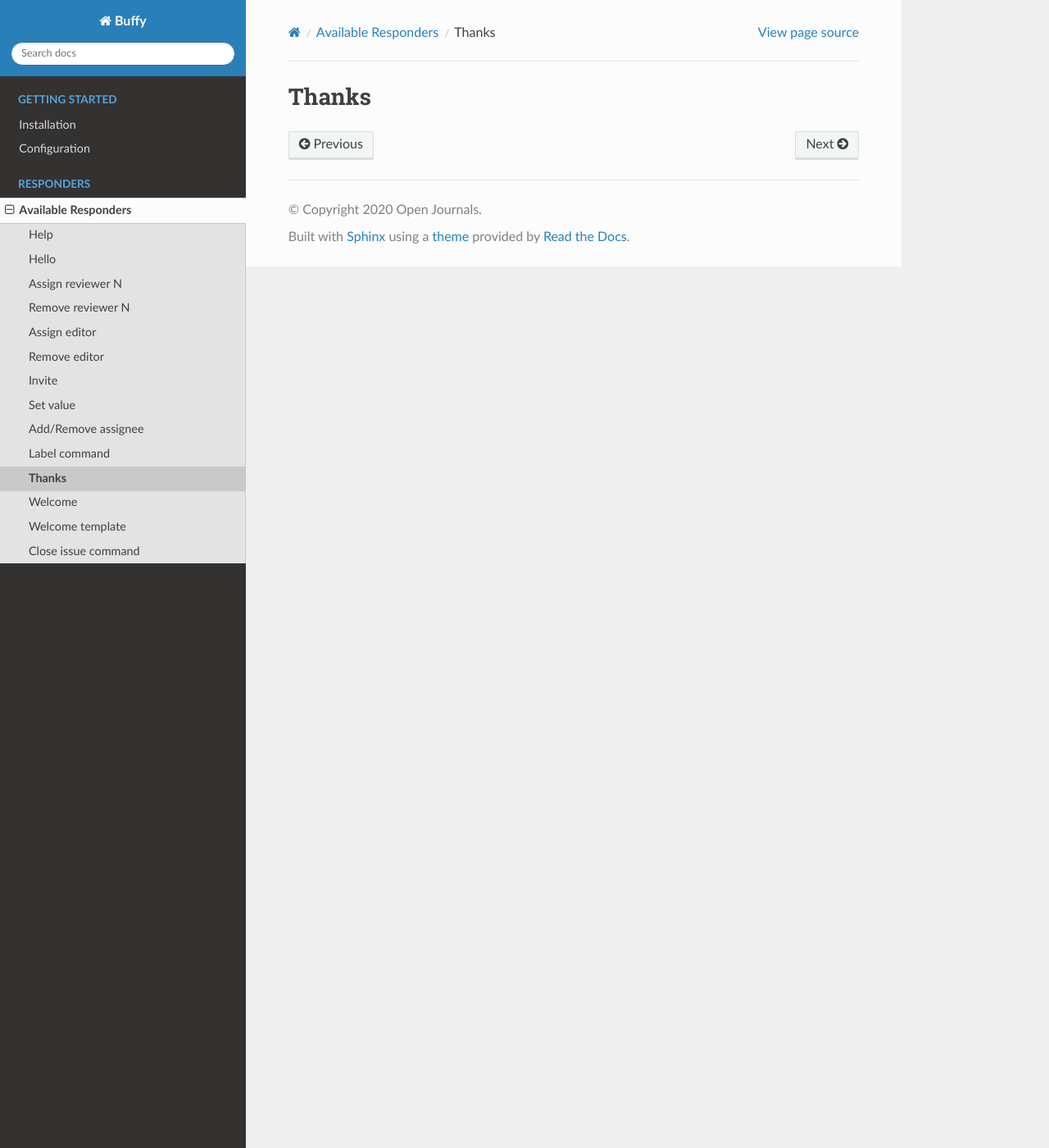
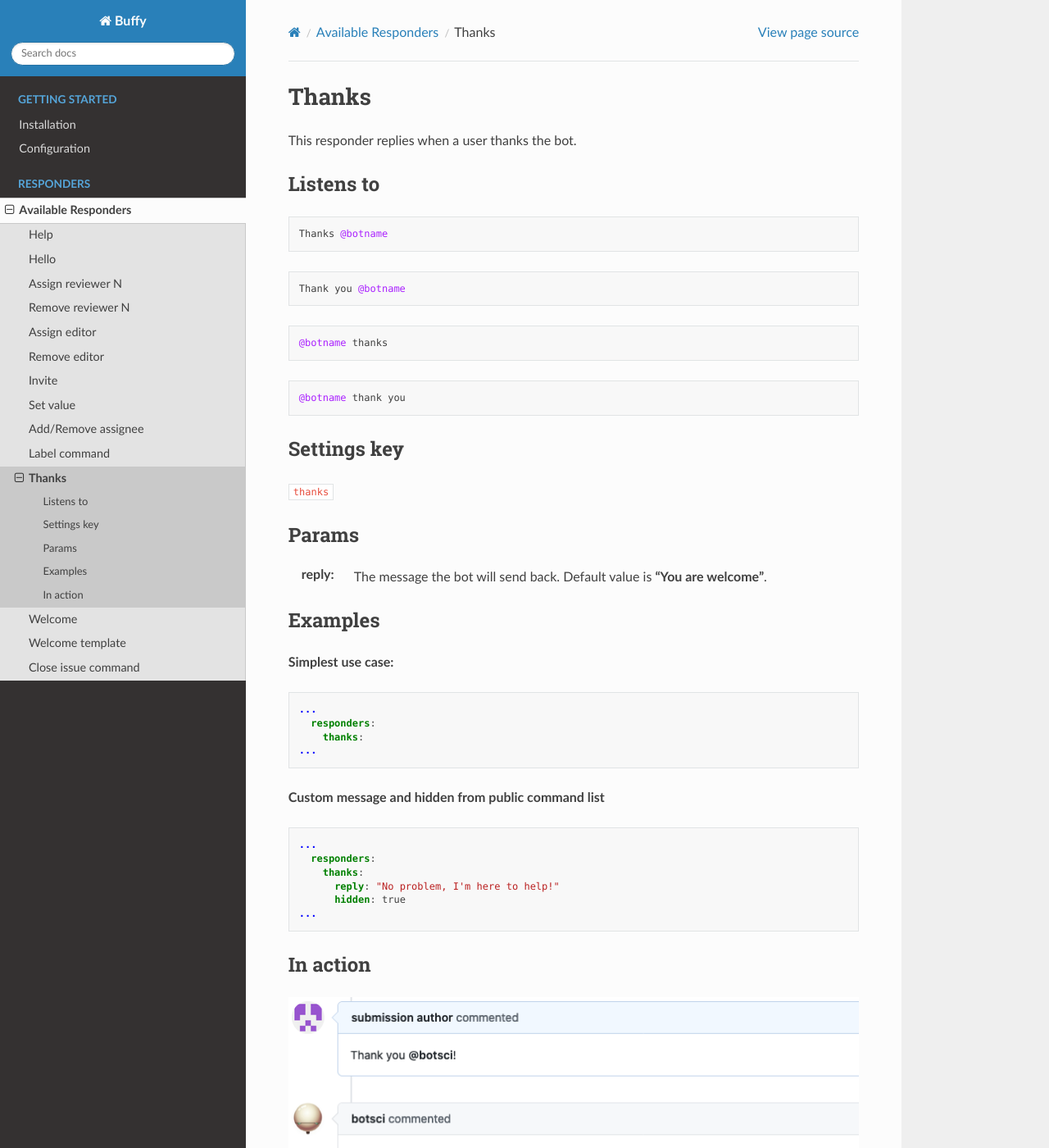
Before and after one commit to openjournals/buffy, a Sphinx documentation site: the page built from docs/responders/thanks.md, in a window 1280 px wide and 1400 px high. Shown: the whole window at 82% size. Built offline with Sphinx 7.4.7 and the Read the Docs theme 2.0.0, drawn with Linux system fonts in a browser that asks for light colours.

Commit message:
thanks responder doc

````diff
--- a/docs/responders/thanks.md
+++ b/docs/responders/thanks.md
@@ -1,2 +1,52 @@
 Thanks
 ======
+
+This responder replies when a user thanks the bot.
+
+## Listens to
+
+```
+Thanks @botname
+```
+```
+Thank you @botname
+```
+```
+@botname thanks
+```
+```
+@botname thank you
+```
+
+## Settings key
+
+`thanks`
+
+## Params
+```eval_rst
+:reply: The message the bot will send back. Default value is **"You are welcome"**.
+
+```
+
+## Examples
+
+**Simplest use case:**
+```yaml
+...
+  responders:
+    thanks:
+...
+```
+
+**Custom message and hidden from public command list**
+```yaml
+...
+  responders:
+    thanks:
+      reply: "No problem, I'm here to help!"
+      hidden: true
+...
+```
+## In action
+
+![](../images/responders/thanks.png "Thanks responder in action")
````
Also changed, not shown: docs/images/responders/thanks.png (added).
